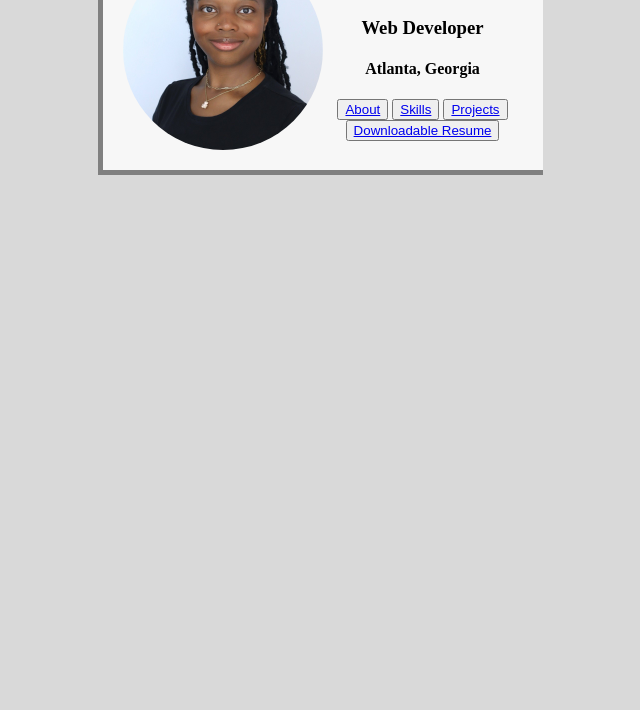
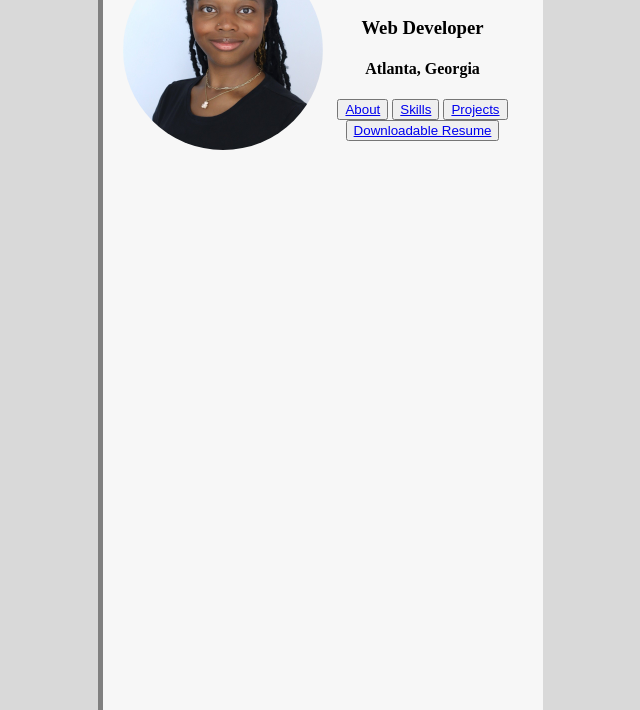
Before and after one commit to kdelise/portfolio-website, a plain HTML site: page index.html in a window 1280 px wide. Shown: the part 90-800 px from the top of the page, without its empty margins (320-960 px from the left). Drawn offline with Linux system fonts and the light colour scheme.

Commit message:
Update style.css

```diff
--- a/style.css
+++ b/style.css
@@ -11,6 +11,7 @@ body {
 
 .card {
   width: 400px;
+  height: 400vh;
   margin: 0 auto;
   padding: 20px;
   display: flex;
```
